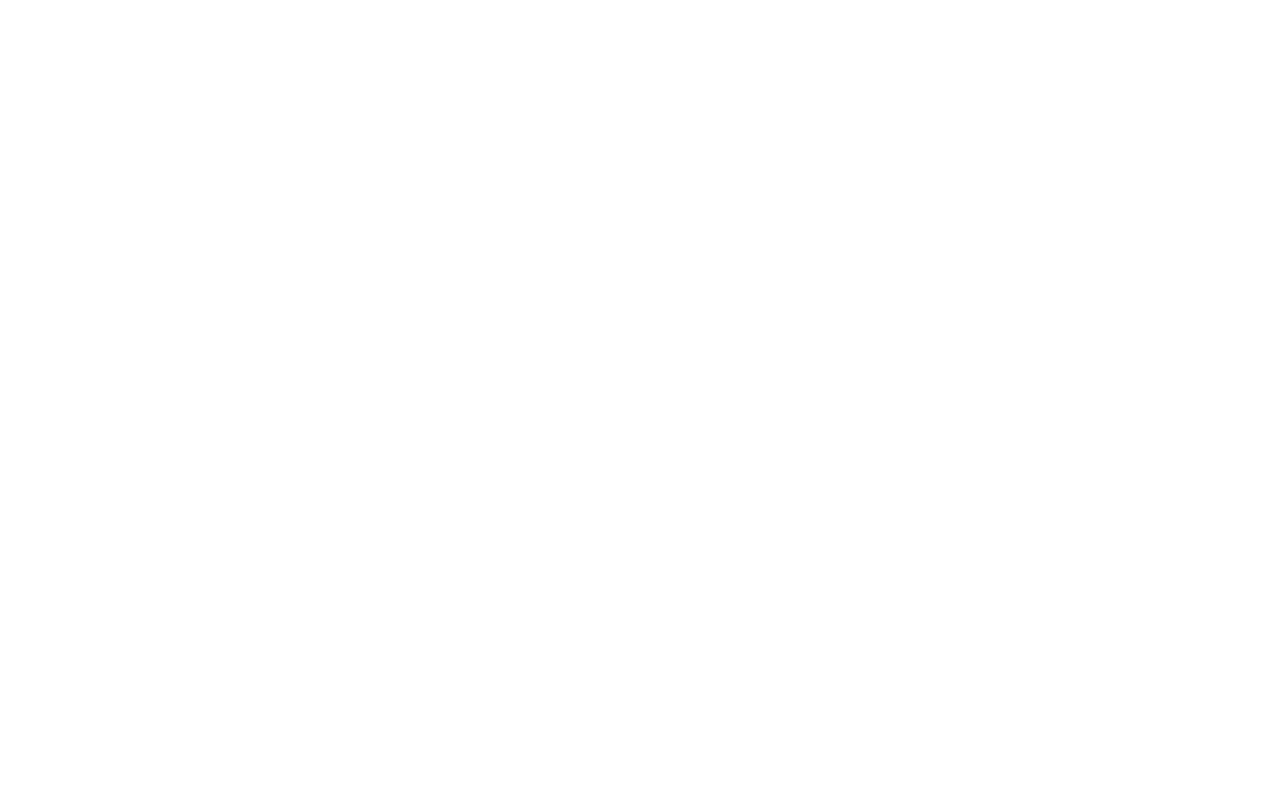
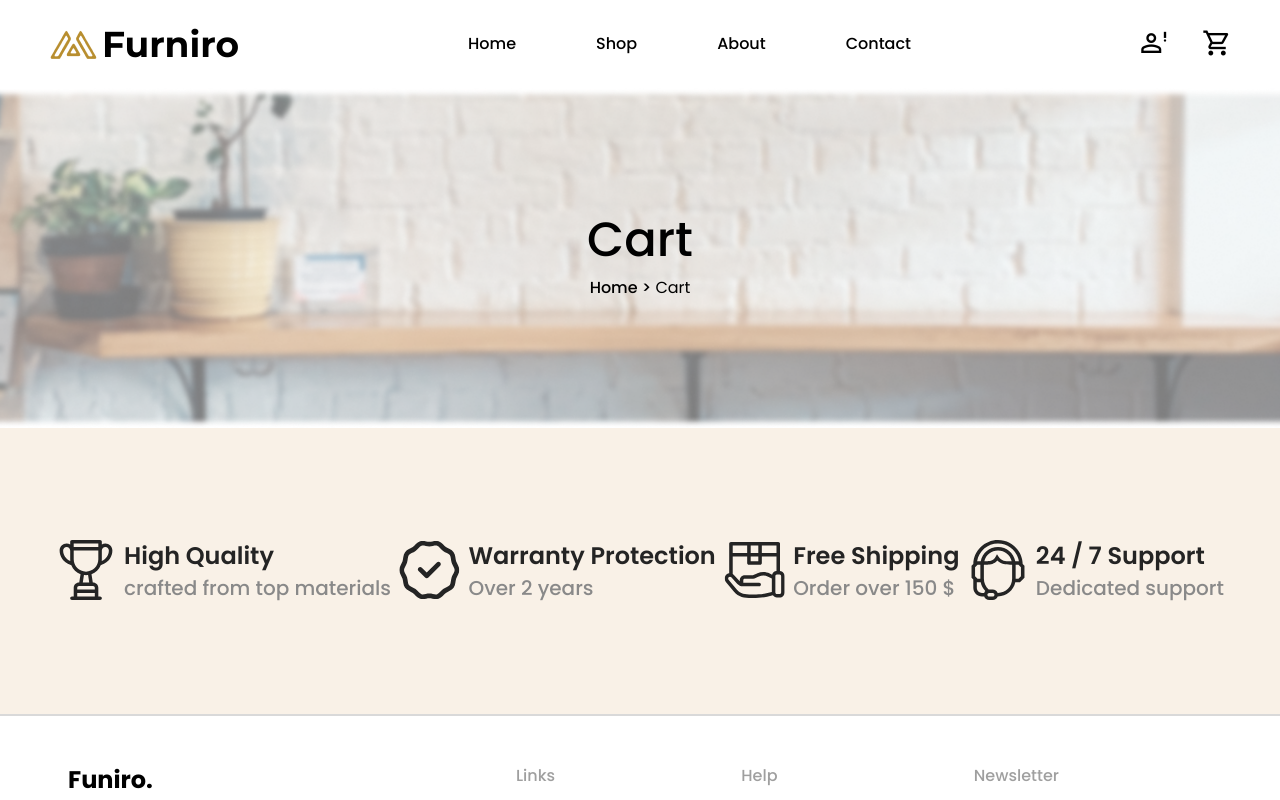
Before and after one commit to Enne-Amore/furniro, a React (Create React App) app: page /cart in a window 1280 px wide. Before the commit this address had no page. Shown: the top 800 px of the page. Built offline with nearby package versions, Linux system fonts and the light colour scheme; a web font is replaced by a local one.

Commit message:
fix: name cart route

```diff
--- a/src/App.tsx
+++ b/src/App.tsx
@@ -2,6 +2,7 @@
 import { HomePage } from "./pages/homePage/HomePage";
 import { ShopPage } from "./pages/shopPage/ShopPage";
 import { ContactPage } from "./pages/contactPage/ContactPage";
+import { CartPage } from "./pages/cartPage/CartPage";
 
 export function App() {
   return (
@@ -11,6 +12,8 @@
       <Route path="/shop" element={<ShopPage />} />
 
       <Route path="/contact" element={<ContactPage />} />
+
+      <Route path="/cart" element={<CartPage />} />
     </Routes>
   );
 }
--- a/src/components/header/Options.tsx
+++ b/src/components/header/Options.tsx
@@ -8,7 +8,7 @@
         <span className={"material-symbols-outlined"}>person_alert</span>
       </Link>
 
-      <Link to={'/carrinho'}>
+      <Link to={'/cart'}>
         <span className={"material-symbols-outlined"}>shopping_cart</span>
       </Link>
     </div>
--- /dev/null
+++ b/src/pages/cartPage/CartPage.tsx
@@ -0,0 +1,15 @@
+import { Header } from "../../components/header/Header";
+import { Footer } from "../../components/footer/Footer";
+import { Main } from "./Main";
+
+export const CartPage = () => {
+  return (
+    <div>
+      <Header />
+
+      <Main />
+
+      <Footer />
+    </div>
+  );
+};
--- /dev/null
+++ b/src/pages/cartPage/Main.module.css
@@ -0,0 +1,3 @@
+.container {
+    @apply font-poppins
+}
--- /dev/null
+++ b/src/pages/cartPage/Main.tsx
@@ -0,0 +1,15 @@
+import { Advantages } from '../../components/advantages/Advantages'
+import { WherePage } from '../../components/wherePage/WherePage'
+import styles from './Main.module.css'
+
+export const Main = () => {
+  return (
+    <main className={styles.container}>
+      <WherePage namePage={'Cart'} />
+
+
+
+      <Advantages />
+    </main>
+  )
+}
--- /dev/null
+++ b/src/pages/cartPage/components/AllTables.tsx
@@ -0,0 +1,9 @@
+import styles from './AllTables.module.css'
+
+export const AllTables = () => {
+  return (
+    <section className={styles.container}>
+
+    </section>
+  )
+}
--- /dev/null
+++ b/src/pages/cartPage/components/CartTotals.tsx
@@ -0,0 +1,9 @@
+import styles from './CartTotals.module.css'
+
+export const CartTotals = () => {
+  return (
+    <div className={styles.container}>
+
+    </div>
+  )
+}
--- /dev/null
+++ b/src/pages/cartPage/components/ProductsSelected.tsx
@@ -0,0 +1,9 @@
+import styles from './ProductsSelected.module.css'
+
+export const ProductsSelected = () => {
+  return (
+    <div className={styles.container}>
+
+    </div>
+  )
+}
```
Also changed, not shown: src/pages/cartPage/components/AllTables.module.css (added), src/pages/cartPage/components/CartTotals.module.css (added), src/pages/cartPage/components/ProductsSelected.module.css (added).
